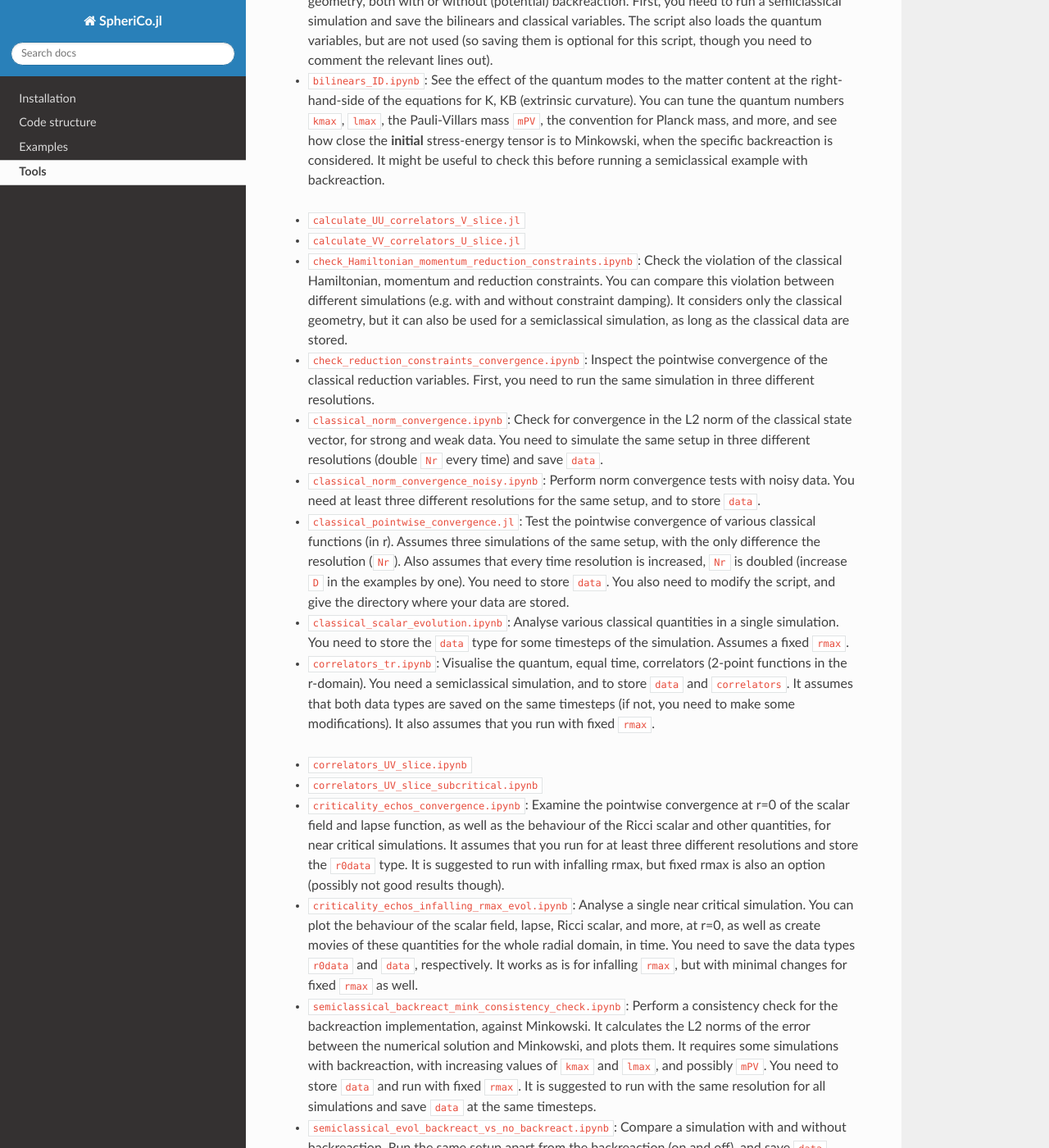
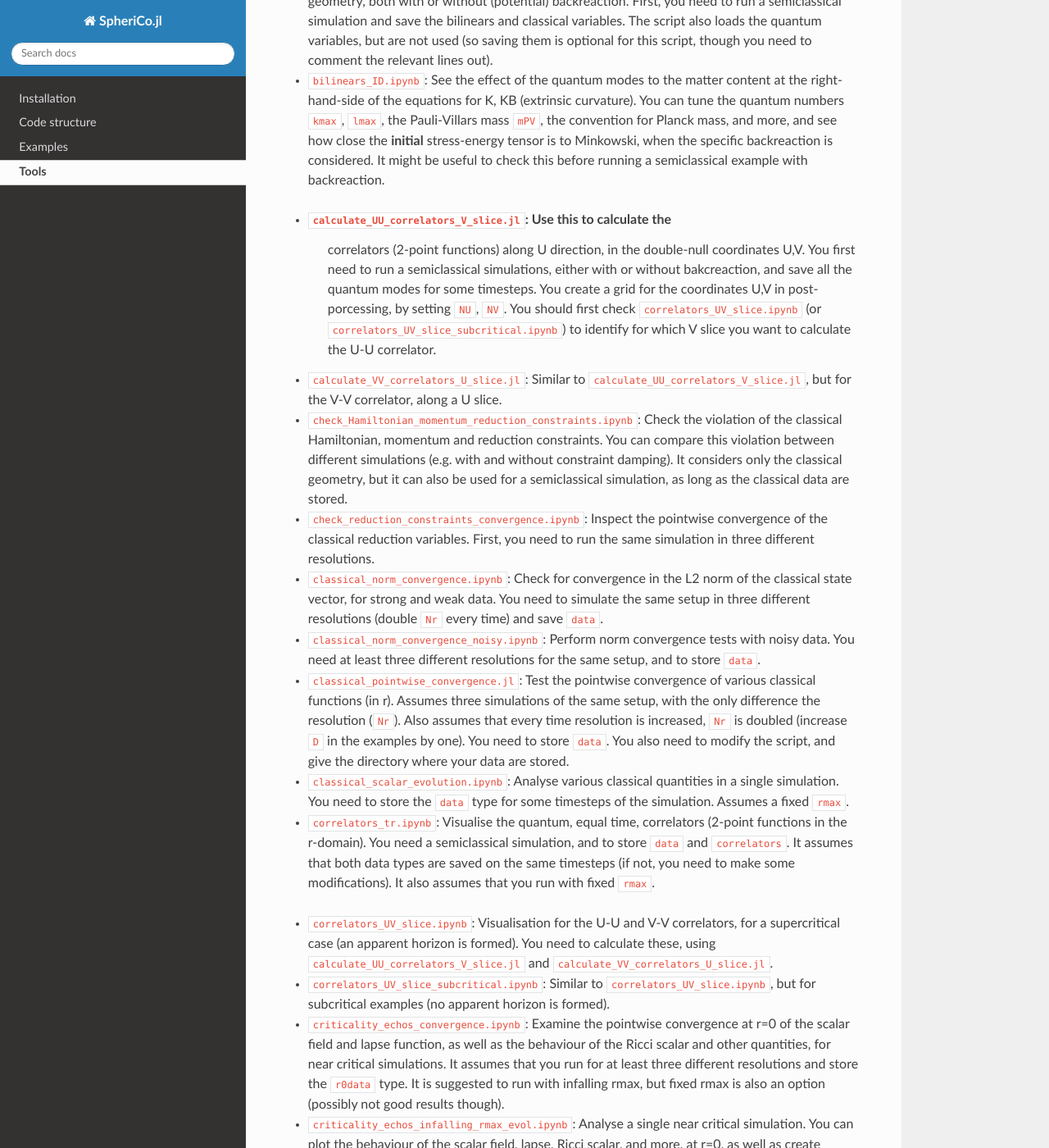
Before and after one commit to ThanasisGiannakopoulos/SpheriCo.jl, a Sphinx documentation site: the page built from docs/source/tools.rst, in a window 1280 px wide and 1400 px high, scrolled down 340 px. Shown: the whole window at 82% size. Built offline with Sphinx 7.4.7 and the Read the Docs theme 3.1.0, drawn with Linux system fonts in a browser that asks for light colours.

Commit message:
update tools docs
Signed-off-by: thanasis@Dobby <giannakopoulos.th@gmail.com>

```diff
--- a/docs/source/tools.rst
+++ b/docs/source/tools.rst
@@ -39,9 +39,20 @@ how it interacts with other tools:
      some lines in there), to see what is a good choice of ``NU`` and
      ``NV``.
 
-- ``calculate_UU_correlators_V_slice.jl``
+- ``calculate_UU_correlators_V_slice.jl``: Use this to calculate the
+     correlators (2-point functions) along U direction, in the
+     double-null coordinates U,V. You first need to run a
+     semiclassical simulations, either with or without bakcreaction,
+     and save all the quantum modes for some timesteps. You create a
+     grid for the coordinates U,V in post-porcessing, by setting
+     ``NU``, ``NV``. You should first check
+     ``correlators_UV_slice.ipynb`` (or
+     ``correlators_UV_slice_subcritical.ipynb``) to identify for which
+     V slice you want to calculate the U-U correlator.
 
-- ``calculate_VV_correlators_U_slice.jl``
+- ``calculate_VV_correlators_U_slice.jl``: Similar to
+  ``calculate_UU_correlators_V_slice.jl``, but for the V-V correlator,
+  along a U slice.
 
 - ``check_Hamiltonian_momentum_reduction_constraints.ipynb``: Check
   the violation of the classical Hamiltonian, momentum and reduction
@@ -93,9 +104,15 @@ how it interacts with other tools:
      ``NV``, as here. By default, the V-V correlators are commented out
      (also in the calculation).
 
-- ``correlators_UV_slice.ipynb``
+- ``correlators_UV_slice.ipynb``: Visualisation for the U-U and V-V
+  correlators, for a supercritical case (an apparent horizon is
+  formed). You need to calculate these, using
+  ``calculate_UU_correlators_V_slice.jl`` and
+  ``calculate_VV_correlators_U_slice.jl``.
 
-- ``correlators_UV_slice_subcritical.ipynb``
+- ``correlators_UV_slice_subcritical.ipynb``: Similar to
+  ``correlators_UV_slice.ipynb``, but for subcritical examples (no
+  apparent horizon is formed).
 
 - ``criticality_echos_convergence.ipynb``: Examine the pointwise
   convergence at r=0 of the scalar field and lapse function, as well
```
